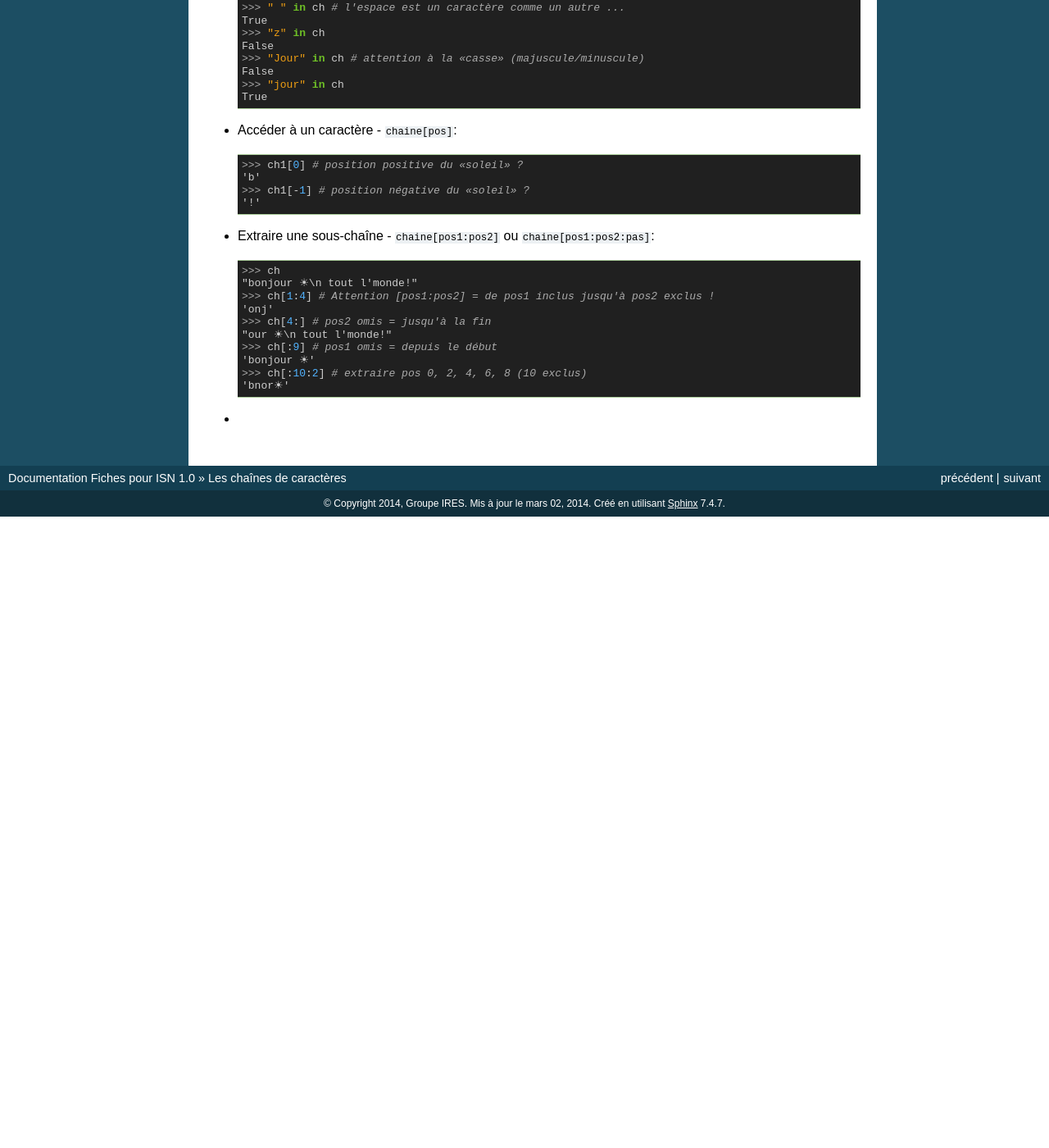
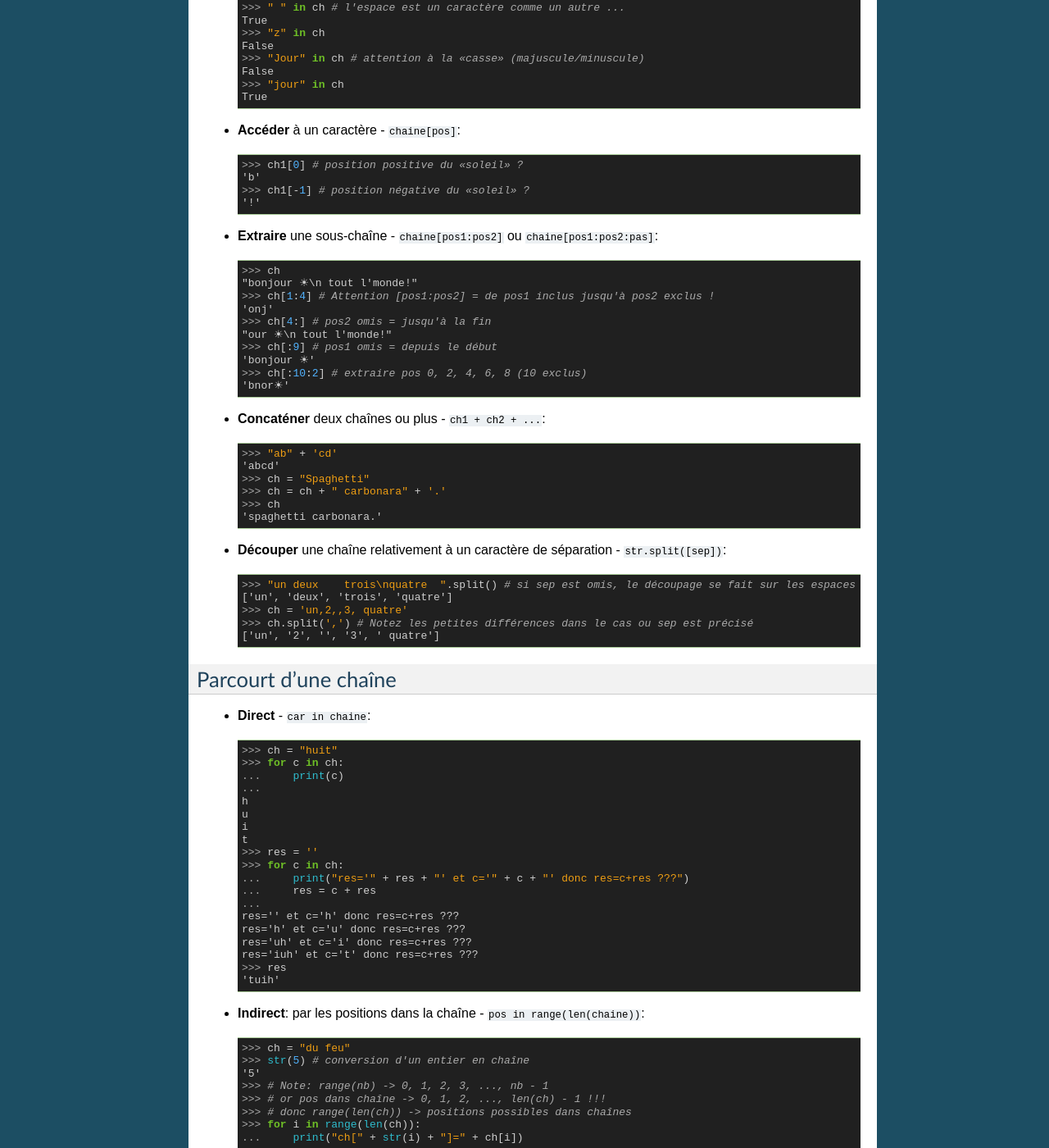
Before and after one commit to ORLEANS-TOURS-IRES/Fiches_ISN, a Sphinx documentation site: the page built from source/chaines.rst, in a window 1280 px wide and 1400 px high, scrolled down 1082 px. Shown: the whole window at 82% size. Built offline with Sphinx 7.4.7, drawn with Linux system fonts in a browser that asks for light colours; before the commit the page ends 1712 px from its top, so only the background shows below that; some of the changed text lies outside the part shown.

Commit message:
chaîne ...

```diff
--- a/source/chaines.rst
+++ b/source/chaines.rst
@@ -31,7 +31,7 @@
 Opérations de base
 ==================
 
-* Créer une chaîne littéralement - ``'...'`` ou ``"..."``::
+* **Créer** une chaîne littéralement - ``'...'`` ou ``"..."``::
 
         >>> ch = "bonjour \u2600\n tout l'monde!"
         >>> ch # contenu de ch1, notez les guillemets
@@ -43,13 +43,13 @@
         >>> ch == autre
         True
 
-* Connaître le nombre de caractères qu'elle contient - ``len(chaine)``::
+* Connaître le **nombre de caractères** qu'elle contient - ``len(chaine)``::
 
         >>> longueur = len(ch)
         >>> longueur
         24
 
-* Savoir si une sous-chaîne ou un caractère apparaît dans la chaîne - ``ss_chaine in chaine``::
+* **Savoir si** une sous-chaîne ou un caractère apparaît dans la chaîne - ``ss_chaine in chaine``::
 
         >>> ch
         "bonjour ☀\n tout l'monde!"
@@ -62,14 +62,14 @@
         >>> "jour" in ch
         True
 
-* Accéder à un caractère - ``chaine[pos]``::
+* **Accéder** à un caractère - ``chaine[pos]``::
 
         >>> ch1[0] # position positive du «soleil» ?
         'b'
         >>> ch1[-1] # position négative du «soleil» ?
         '!'
 
-* Extraire une sous-chaîne - ``chaine[pos1:pos2]`` ou ``chaine[pos1:pos2:pas]``::
+* **Extraire** une sous-chaîne - ``chaine[pos1:pos2]`` ou ``chaine[pos1:pos2:pas]``::
 
         >>> ch
         "bonjour ☀\n tout l'monde!"
@@ -82,4 +82,75 @@
         >>> ch[:10:2] # extraire pos 0, 2, 4, 6, 8 (10 exclus)
         'bnor☀'
 
-*
+* **Concaténer** deux chaînes ou plus - ``ch1 + ch2 + ...``::
+
+        >>> "ab" + 'cd'
+        'abcd'
+        >>> ch = "Spaghetti"
+        >>> ch = ch + " carbonara" + '.'
+        >>> ch
+        'spaghetti carbonara.'
+
+* **Découper** une chaîne relativement à un caractère de séparation - ``str.split([sep])``::
+
+        >>> "un deux    trois\nquatre  ".split() # si sep est omis, le découpage se fait sur les espaces ou les sauts de lignes
+        ['un', 'deux', 'trois', 'quatre']
+        >>> ch = 'un,2,,3, quatre'
+        >>> ch.split(',') # Notez les petites différences dans le cas ou sep est précisé
+        ['un', '2', '', '3', ' quatre']
+
+Parcourt d'une chaîne
+=====================
+
+* **Direct** - ``car in chaine``::
+
+        >>> ch = "huit"
+        >>> for c in ch:
+        ...     print(c)
+        ...
+        h
+        u
+        i
+        t
+        >>> res = ''
+        >>> for c in ch:
+        ...     print("res='" + res + "' et c='" + c + "' donc res=c+res ???")
+        ...     res = c + res
+        ...
+        res='' et c='h' donc res=c+res ???
+        res='h' et c='u' donc res=c+res ???
+        res='uh' et c='i' donc res=c+res ???
+        res='iuh' et c='t' donc res=c+res ???
+        >>> res
+        'tuih'
+
+* **Indirect**: par les positions dans la chaîne - ``pos in range(len(chaine))``::
+
+        >>> ch = "du feu"
+        >>> str(5) # conversion d'un entier en chaîne
+        '5'
+        >>> # Note: range(nb) -> 0, 1, 2, 3, ..., nb - 1
+        >>> # or pos dans chaîne -> 0, 1, 2, ..., len(ch) - 1 !!!
+        >>> # donc range(len(ch)) -> positions possibles dans chaînes
+        >>> for i in range(len(ch)):
+        ...     print("ch[" + str(i) + "]=" + ch[i])
+        ...
+        ch[0]=d
+        ch[1]=u
+        ch[2]=
+        ch[3]=f
+        ch[4]=e
+        ch[5]=u
+
+* **Par énumération** - ``pos, car in enumerate(chaine)``::
+
+        >>> ch = "du feu"
+        >>> for p, c in enumerate(ch):
+        ...     print("ch[" + str(p) + "]=" + c)
+        ...
+        ch[0]=d
+        ch[1]=u
+        ch[2]=
+        ch[3]=f
+        ch[4]=e
+        ch[5]=u
```
